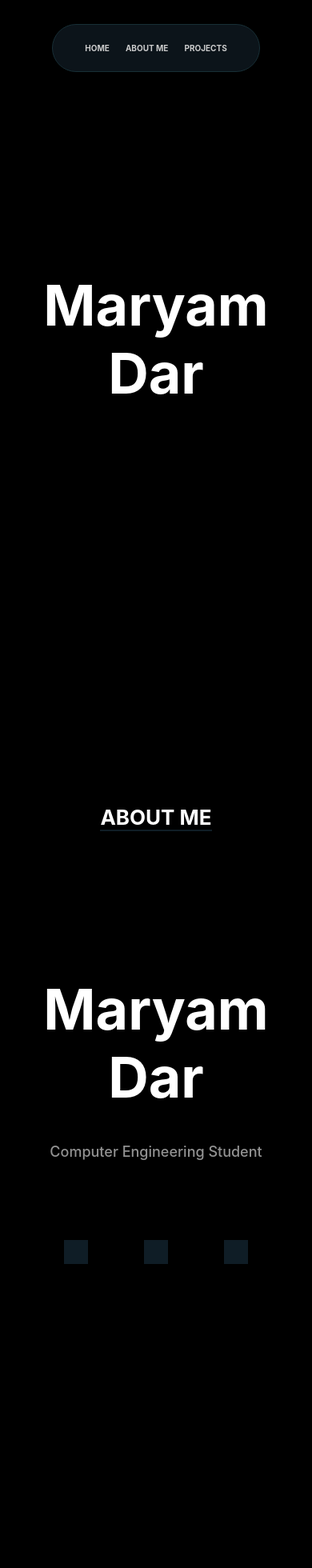
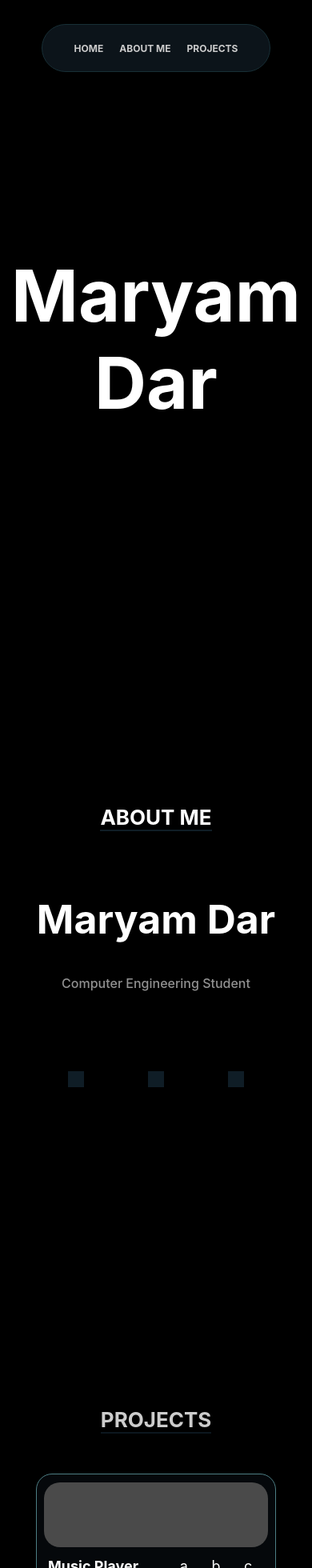
Before and after one commit to marydar/my-react-app, a React (Create React App) app: page / in a window 390 px wide. Shown: the top 1960 px of the page at 80% size. Built offline with nearby package versions, Linux system fonts and the light colour scheme.

Commit message:
change font size for max-width 450px

```diff
--- a/src/App.css
+++ b/src/App.css
@@ -302,7 +302,7 @@
     grid-template-columns: repeat(1, 300px);
   }
   .component{
-    font-size: 10px;
+    font-size: 12px;
     padding-left: 10px;
     padding-right: 10px;;
   }
@@ -310,23 +310,25 @@
     padding: 0px 30px 0px 30px;
   }
   .title{
-    font-size: 70px;
+    font-size: 90px;
   }
   .myname{
-    font-size: 70px;
+    font-size: 50px;
+    margin-top: 80px;
   }
   .aboutMe{
     font-size: 26px;
   }
   .dev{
-    font-size: 18px;
+    font-size: 16px;
   }
   .social{
-    width: 30px;
-    height: 30px;
+    width: 20px;
+    height: 20px;
   }
   .projTitle{
     font-size: 26px;
+    margin-bottom: 20px;
   }
   .square{
     width: 300px;
--- a/src/dev.js
+++ b/src/dev.js
@@ -160,7 +160,7 @@ function Dev()  {
             </div>
             {/* <div className='home'> */}
                 <div className='center' id='projects'>
-                    <div className='projTitle'>PROJRCTS</div>
+                    <div className='projTitle'>PROJECTS</div>
                     <div className='projects'>
                         {projects.map((project) =>  <Square title={project.title} desc={project.desc} date={project.date} hashtags={project.hashtags}/> )}
                     </div>
```
